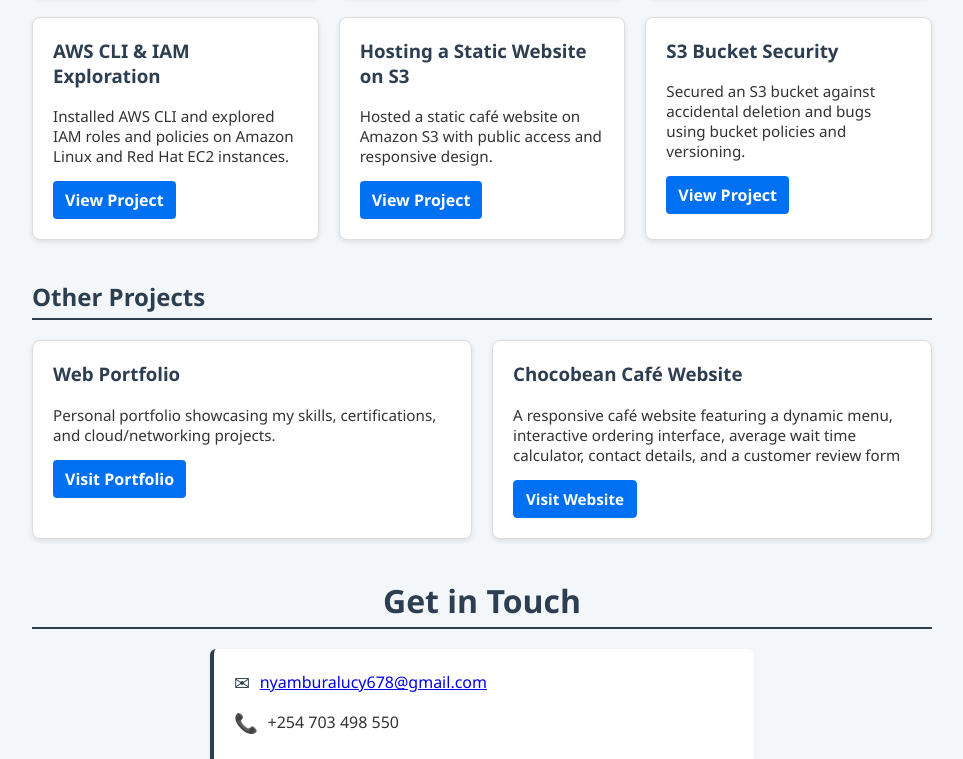
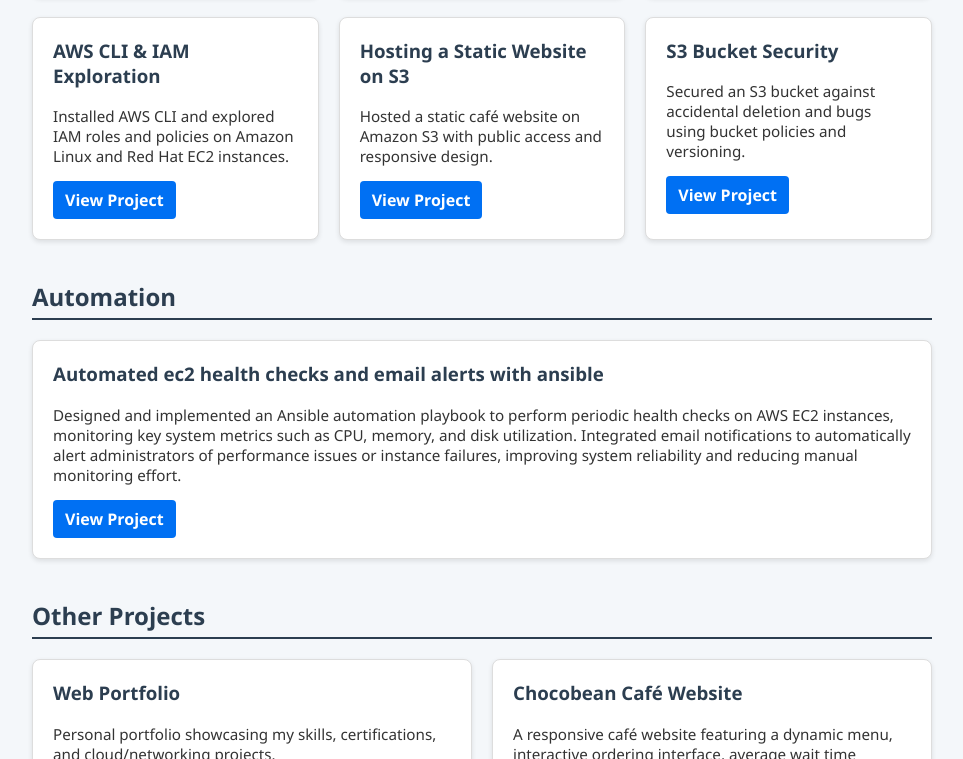
Before and after one commit to lucianakenya/portfolio, a plain HTML site: page index.html in a window 1280 px wide. Shown: the part 2566-3325 px from the top of the page, without its empty margins (158-1121 px from the left). Drawn offline with Linux system fonts and the light colour scheme.

Commit message:
Added an Automation section for new projects

```diff
--- a/index.html
+++ b/index.html
@@ -104,6 +104,7 @@
     <button class="active" onclick="filterProjects('all')">All Projects</button>
     <button onclick="filterProjects('networking')">Networking</button>
     <button onclick="filterProjects('cloud')">Cloud</button>
+    <button onclick="filterProjects('automation')">Automation</button>
     <button onclick="filterProjects('other')">My Code & Craft</button>
   </div>
 </section>
@@ -180,6 +181,17 @@
 
   </div>
 </section>
+<section id="projects" class="project-section automation">
+  <h2>Automation</h2>
+  <div class="project-grid">
+    <div class="project-card">
+      <h3>Automated ec2 health checks and email alerts with ansible</h3>
+      <p>Designed and implemented an Ansible automation playbook to perform periodic health checks on AWS EC2 instances, monitoring key system metrics such as CPU, memory, and disk utilization. Integrated email notifications to automatically alert administrators of performance issues or instance failures, improving system reliability and reducing manual monitoring effort.</p>
+      <a href="https://medium.com/@nyamburalucy678/how-i-automated-ec2-health-checks-and-email-alerts-with-ansible-and-aws-ses-0f1d4d3c6a49" target="_blank">View Project</a>
+    </div>
+
+</div>
+</section>
 
 <section id="projects" class="project-section other">
   <h2>Other Projects</h2>
```
